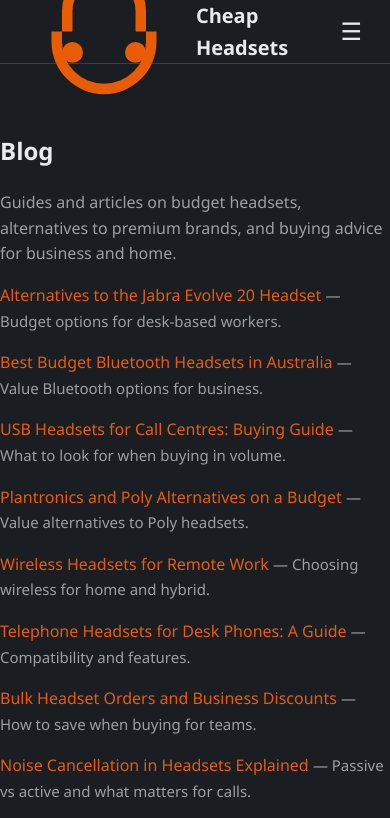
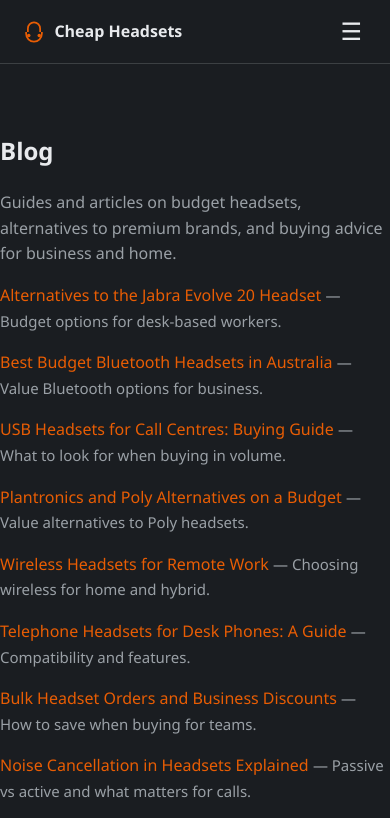
Before and after one commit to daviddebono/cheapheadsets, a plain HTML site: page blog/index.html in a window 390 px wide. Shown: the top 818 px of the page. Drawn offline with Linux system fonts and the light colour scheme.

Commit message:
Fix header: logo size, hide duplicate mobile nav, contain header

```diff
--- a/css/style.css
+++ b/css/style.css
@@ -39,26 +39,35 @@
   background: var(--bg-dark);
   border-bottom: 1px solid var(--border);
   height: var(--header-h);
+  overflow: hidden;
+  flex-shrink: 0;
 }
 .header-inner {
   max-width: var(--max-width);
   margin: 0 auto;
   padding: 0 1.25rem;
   height: 100%;
+  min-height: var(--header-h);
   display: flex;
   align-items: center;
   justify-content: space-between;
 }
 .logo {
   font-weight: 700;
-  font-size: 1.25rem;
+  font-size: 1rem;
   color: var(--text);
   display: flex;
   align-items: center;
-  gap: 0.5rem;
+  gap: 0.4rem;
 }
 .logo:hover { text-decoration: none; color: var(--accent); }
-.logo svg { width: 32px; height: 32px; flex-shrink: 0; }
+.logo img,
+.logo svg {
+  width: 28px;
+  height: 28px;
+  flex-shrink: 0;
+  object-fit: contain;
+}
 
 .nav-desktop { display: flex; align-items: center; gap: 0.25rem; }
 .nav-desktop a {
@@ -78,10 +87,16 @@
   font-size: 1.5rem;
 }
 
+/* Mobile nav: hidden by default (desktop); only shown when toggled in media query */
+.nav-mobile {
+  display: none;
+}
+
 @media (max-width: 768px) {
   .nav-desktop { display: none; }
   .nav-toggle { display: block; }
   .nav-mobile {
+    display: none;
     position: fixed;
     top: var(--header-h);
     left: 0;
@@ -94,8 +109,8 @@
     z-index: 99;
   }
   .nav-mobile a { padding: 0.75rem; display: block; }
-  .nav-mobile[aria-hidden="true"] { display: none; }
-  .nav-mobile[aria-hidden="false"] { display: flex; }
+  .nav-mobile[aria-hidden="true"] { display: none !important; }
+  .nav-mobile[aria-hidden="false"] { display: flex !important; }
 }
 
 /* Main */
```
Also changed, not shown: 1 other file.
